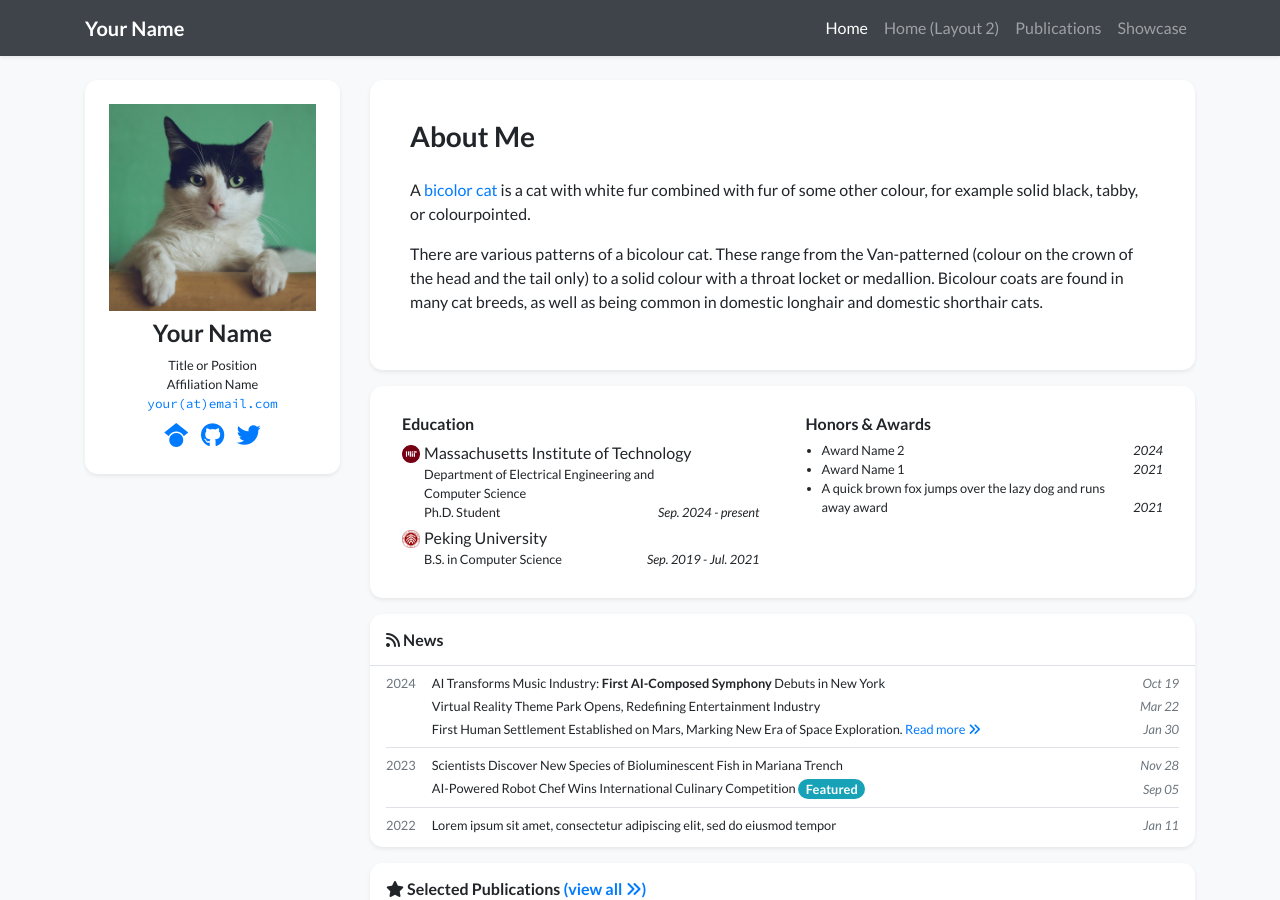
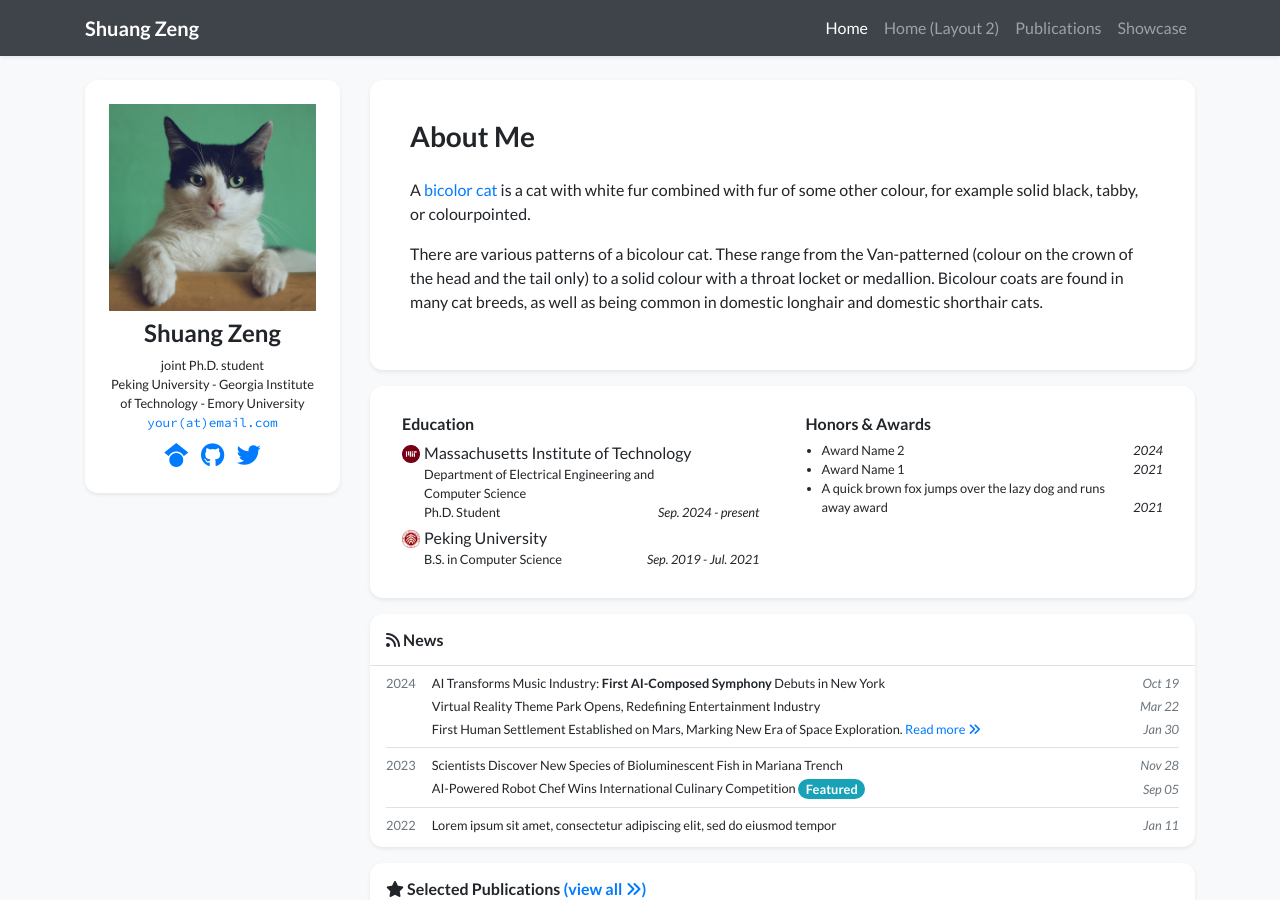
Before and after one commit to stevezs315/stevezs315.github.io, a Jekyll site: the page built from index.html, in a window 1280 px wide and 900 px high. Built offline with Jekyll 4.4.1, drawn with Linux system fonts in a browser that asks for light colours; nearby versions of some CDN libraries; a style sheet for code colours, icons or effects is not loaded.

Commit message:
Update profile information for Shuang Zeng

```diff
--- a/_data/profile.yml
+++ b/_data/profile.yml
@@ -1,11 +1,11 @@
-primary_name: "Your Name"
+primary_name: "Shuang Zeng"
 secondary_name: ""
-navbar_name: "Your Name"
+navbar_name: "Shuang Zeng"
 
 positions:
-- name: Title or Position
-- name: Affiliation Name
-  logo: /assets/images/badges/MIT_Social_circle.png  # Logo is optional
+- name: joint Ph.D. student
+- name: Peking University - Georgia Institute of Technology - Emory University
+  logo: /assets/images/badges/PKU_red.png  # Logo is optional
 
 
 email: "your@email.com"
```
